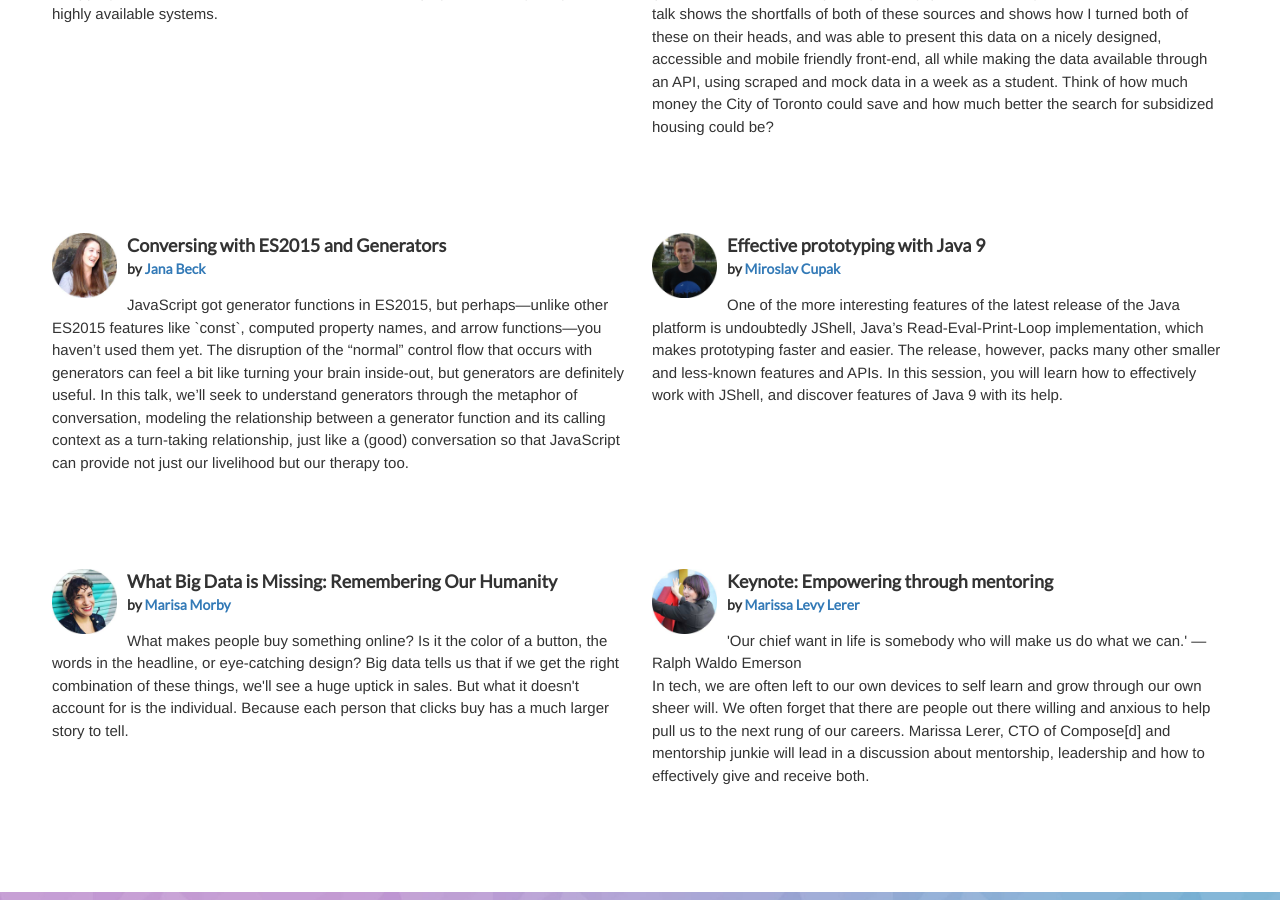
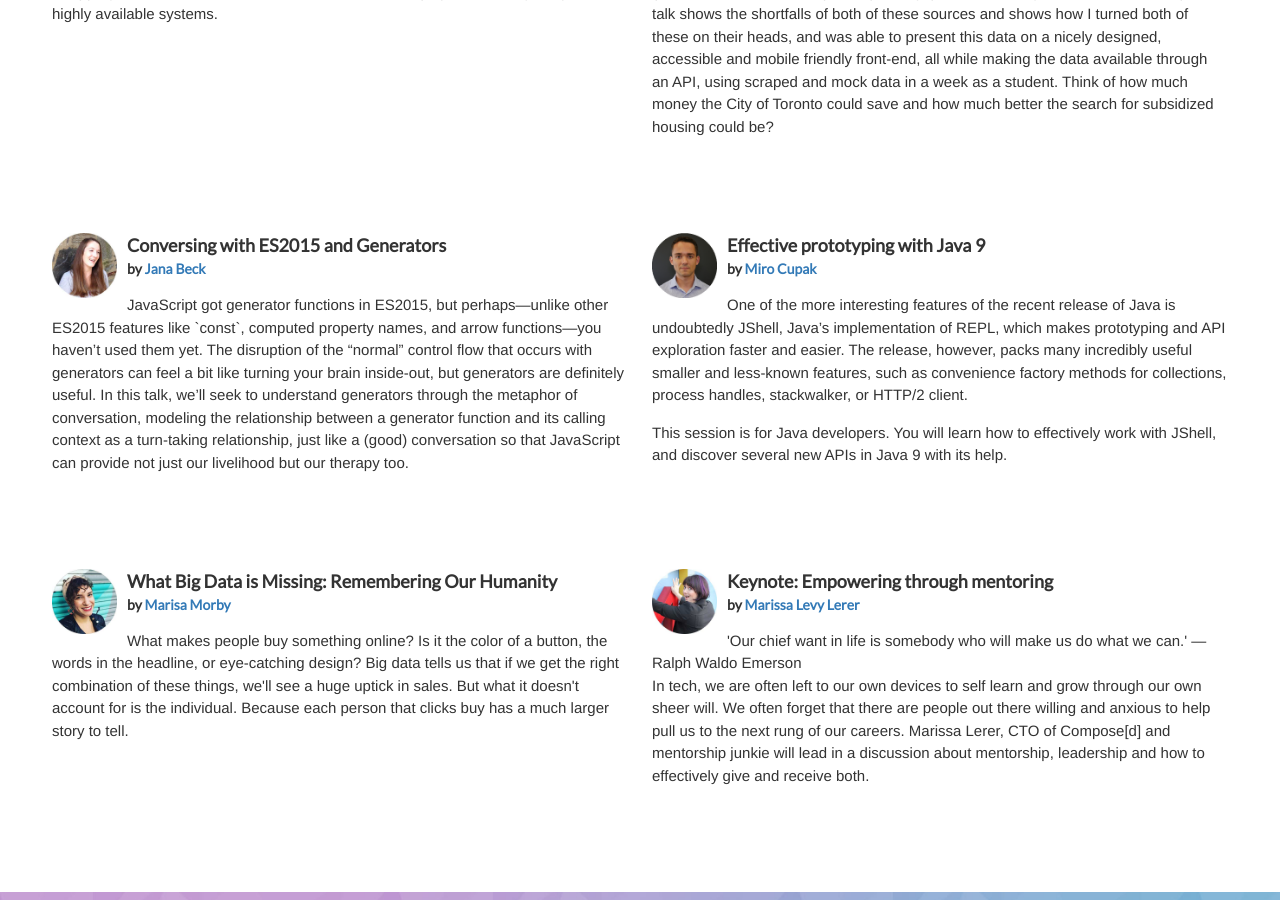
Before and after one commit to fullstackto/fsto2017, a Jekyll site: the page built from sessions/index.html, in a window 1280 px wide and 900 px high, scrolled down 7025 px. Built offline with Jekyll 4.4.1, drawn with Linux system fonts in a browser that asks for light colours.

Commit message:
Update Miro's profile and talk

```diff
--- a/_data/fsto.json
+++ b/_data/fsto.json
@@ -464,11 +464,11 @@ In this session, we’ll walk through a DevOps scenario for node developers. We
         "klass": "fec"
       },
       {
-        "key" : "miroslav",
+        "key" : "miro",
         "title": "Effective prototyping with Java 9",
-        "speaker": "Miroslav Cupak",
+        "speaker": "Miro Cupak",
         "keywords" : "Java",
-        "about" : "  <p>One of the more interesting features of the latest release of the Java platform is undoubtedly JShell, Java’s Read-Eval-Print-Loop implementation, which makes prototyping faster and easier. The release, however, packs many other smaller and less-known features and APIs. In this session, you will learn how to effectively work with JShell, and discover features of Java 9 with its help.</p>",
+        "about" : "<p>One of the more interesting features of the recent release of Java is undoubtedly JShell, Java’s implementation of REPL, which makes prototyping and API exploration faster and easier. The release, however, packs many incredibly useful smaller and less-known features, such as convenience factory methods for collections, process handles, stackwalker, or HTTP/2 client.</p><p>This session is for Java developers. You will learn how to effectively work with JShell, and discover several new APIs in Java 9 with its help.</p>",
         "bio" : "<p>Miro is a senior software engineer at DNAstack, where he develops a leading genomics cloud platform. He is a Java enthusiast with expertise in distributed systems and middleware, and the creator of the largest search and discovery engine of human genomic data. In his spare time, he blogs and contributes to several open-source projects.</p>",
         "role": "Senior Software Engineer at DNAstack",
         "room" : "206CD",
```
Also changed, not shown: images/speakers/miro.jpg (added), images/speakers/miroslav.jpg (deleted).
